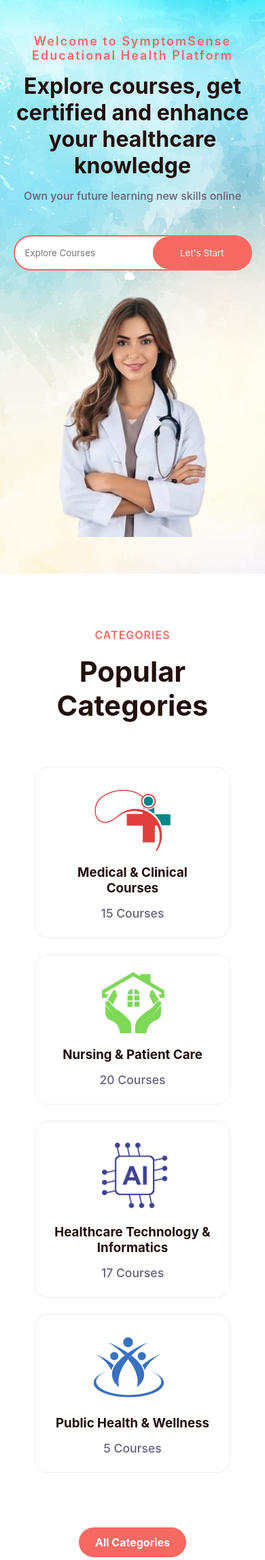
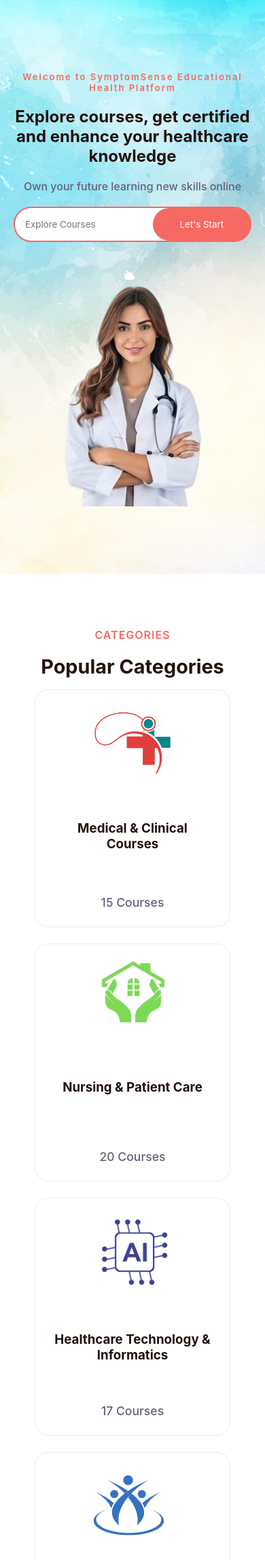
Before and after one commit to mehaknarang15/Symptom-Sense, a Flask app: page /vitalCert in a window 390 px wide. Shown: the part 49-2344 px from the top of the page at 68% size. Run offline with Flask 3, Linux system fonts and the light colour scheme.

Commit message:
fixed mobile

```diff
--- a/static/styles/vitalStyle.css
+++ b/static/styles/vitalStyle.css
@@ -1,4 +1,4 @@
-* {
+*{
     padding: 0;
     margin: 0;
     box-sizing: border-box;
@@ -7,8 +7,7 @@
     text-decoration: none;
     scroll-behavior: smooth;
 }
-
-:root {
+:root{
     --bg-color: #ffffff;
     --text-color: #22100d;
     --second-color: #685f78;
@@ -17,115 +16,114 @@
     --h2-font: 2.6rem;
     --p-font: 1.1rem;
 }
-
-body {
+body{
     background: var(--bg-color);
     color: var(--text-color);
 }
-#nav-placeholder{
-  width:100%;
-}
 
-section {
+section{
     padding: 80px 13%;
 }
-
-/* Home Section */
-.home {
-    position: relative;
-    min-height: 100vh;
-    width: 100%;
-    background: url('../images/bg2.jpg') no-repeat center center/cover;
+.home{
     display: grid;
     grid-template-columns: repeat(2, 1fr);
+    align-items: center;
     gap: 1rem;
-    align-items: center;
-    padding: 80px 13%;
+    background: url('../images/bg2.jpg');
+    background-size: cover;
+    background-position: center;
+    height: 100vh;
 }
-
-.home-text h1 {
+.home-text h1{
     font-size: var(--big-font);
     margin: 15px 0 15px;
 }
-
-.home-text h6 {
+.home-text h6{
     color: var(--main-color);
     font-size: 18px;
     font-weight: 600;
     letter-spacing: 2px;
 }
-
-.home-text p {
+.home-text p{
     color: var(--second-color);
     font-size: var(--p-font);
     font-weight: 500;
     margin-bottom: 48px;
 }
-
-/* .home-img {
-    display: flex;
-    justify-content: center;
-    align-items: center;
-} */
-
-.home-img img {
-    width: 90%
-
-/*     height: auto;
-    width: auto;
-    max-height: 100%;
-    object-fit: contain;
-    object-position: center; */
-}
-/* Latter Form */
-.latter form {
+.latter form{
     width: 100%;
     max-width: 460px;
     position: relative;
 }
-
-.latter form input:first-child {
-    display: inline-block;
+.latter form input:first-child{
+    /* display: inline-block; */
     width: 100%;
-    outline: none;
+    /* outline: none; */
     padding: 16px 140px 16px 15px;
     border: 2px solid var(--main-color);
     border-radius: 30px;
 }
-
-.latter form input:last-child {
+.latter form input:last-child{
     position: absolute;
-    display: inline-block;
-    border: none;
-    outline: none;
     background: var(--main-color);
     color: var(--bg-color);
     padding: 16px 40px;
     border-radius: 30px;
-    cursor: pointer;
     top: 2px;
     right: 1px;
+    border: none;
+    cursor: pointer;
+}
+.home-img img{
+    width: 90%;
+
 }
 
-/* Center Text */
-.center-text {
+.container{
+    padding: 70px 13%;
+    display: grid;
+    grid-template-columns: repeat(auto-fit, minmax(300px, auto));
+    gap: 1.5rem;
+    align-items: center;
+    cursor: pointer;
+}
+.container-box{
+    display: flex;
+    align-items: center;
+    gap: 1.8rem;
+    border: 1px solid #e9ecef;
+    border-radius: 20px;
+    padding: 20px 30px;
+    box-shadow: -11.729px -11.729px 32px rgb(255 255 255 / 15%);
+    transition: all .40s ease;
+}
+.container-box:hover{
+    transform: translateY(-15px);
+}
+.container-text h4{
+    font-size: 20px;
+    font-weight: 700;
+    margin-bottom: 4px;
+}
+.container-text p{
+    font-size: var(--p-font);
+    color: var(--second-color);
+    font-weight: 500;
+}
+.center-text{
     text-align: center;
 }
-
-.center-text h5 {
+.center-text h5{
     color: var(--main-color);
     font-size: 16px;
     font-weight: 600;
     letter-spacing: 1px;
     margin-bottom: 20px;
 }
-
-.center-text h2 {
+.center-text h2{
     font-size: var(--h2-font);
     line-height: 1.2;
 }
-
-/* Categories */
 .categories-content {
     display: grid;
     grid-template-columns: repeat(auto-fit, minmax(200px, 1fr));
@@ -366,59 +364,144 @@
     margin-bottom: 40px;
 }
 
-/* Responsive Design */
-@media (max-width: 1050px) {
+#nav-placeholder{
+  width:100%;
+}
+/* Mobile responsive styles */
+
+@media (max-width: 768px) {
     .home {
         grid-template-columns: 1fr;
+        /* padding: 100px 5% 40px; */
+        padding: 80px 0 40px;
         text-align: center;
-        padding: 50px 5%;
-    }
-
-    .home-img,
-    .home-text {
-        width: 100%;
+        background-size: cover;
+        position: relative;
+        overflow: hidden;
     }
 
     .home-img img {
-        max-width: 80%;
-        max-height: 400px;
+        width: 66%;
+        max-width: 70%;
+        object-fit: cover;
+        /* margin: 0 auto; */
+        margin-top: -20px;
+        margin-bottom: 30px;
+        align-items: center;
+        justify-content: center;
     }
-
-    .certification-container,
-    .about {
+    .home-text h6{
+        font-size: 13px;
+        margin-bottom: 10px;
+        color: #f66962;
+    }
+    .home-text {
+        padding: 0 20px;
+    }
+    .home-text h1{
+        font-size: 1.5rem;
+        line-height: 1,4;
+        margin: 20px 0;
+    }
+    .home-text p{
+        font-size: 1rem;
+        margin: 20px 0;
+    }
+    .certification-section {
         flex-direction: column;
         text-align: center;
     }
-}
 
-@media (max-width: 768px) {
-    .categories-content .box,
-    .courses-content .row {
-        height: auto; /* Allow flexibility on smaller screens */
+    .certification-container {
+        flex-direction: column;
+        gap: 20px;
     }
 
     .certificate-image img {
-        max-width: 80%;
-        height: auto;
+        width: 90%;
+        max-width: 300px;
+    }
+
+    .about {
+        grid-template-columns: 1fr;
+        text-align: center;
     }
 
     .about-img img {
-        max-width: 90%;
+        width: 80%;
+        margin: 0 auto;
+        display: block;
+    }
+
+    .about-text {
+        padding: 20px;
+    }
+
+    .courses-content {
+        grid-template-columns: 1fr;
+        gap: 20px;
+    }
+
+    .row img {
+        height: 200px;
+    }
+
+    .courses-text h3 {
+        font-size: 18px;
+        line-height: 1.4;
+    }
+
+    .main-btn {
+        text-align: center;
+        margin-top: 40px;
+    }
+
+    .main-contact {
+        grid-template-columns: 1fr;
+    }
+    .categories {
+        margin-top: 0px;
+        /* padding-top: 10px;  */
+    }
+    .categories h2{
+        font-size: 1.8rem;
+    }
+    .categories-content{
+        margin-top: 15px;
+    }
+    .courses{
+        margin-top: 0px;
+    }
+    .center-text h2{
+        font-size: 1.8rem;
+    }
+    .certification-text h2{
+        font-size: 3rem;
+    }
+    .certification-text p{
+        font-size: 1rem;
+    }
+    .about {
+        display: flex;
+        flex-direction: column;
+        grid-template-columns: 1fr;
+        /* text-align: center; */
+        padding: 60px 5% 40px;
+        align-items: center;
+        gap: 10px;
+    }
+    .about-img img {
+        width: 100%;
         height: auto;
+        max-width: 380px;
+        display: block;
+        margin: 0 auto 20px;
+        object-fit: contain;
+        margin-bottom: 10px;
     }
-}
-
-@media (max-width: 600px) {
-    .home-text h1 {
+    .about-text h2{
+        margin-top: 0px;
         font-size: 2rem;
     }
 
-    .home-text p {
-        font-size: 1rem;
-    }
-
-    .btn {
-        padding: 12px 24px;
-        font-size: 1rem;
-    }
 }
```
